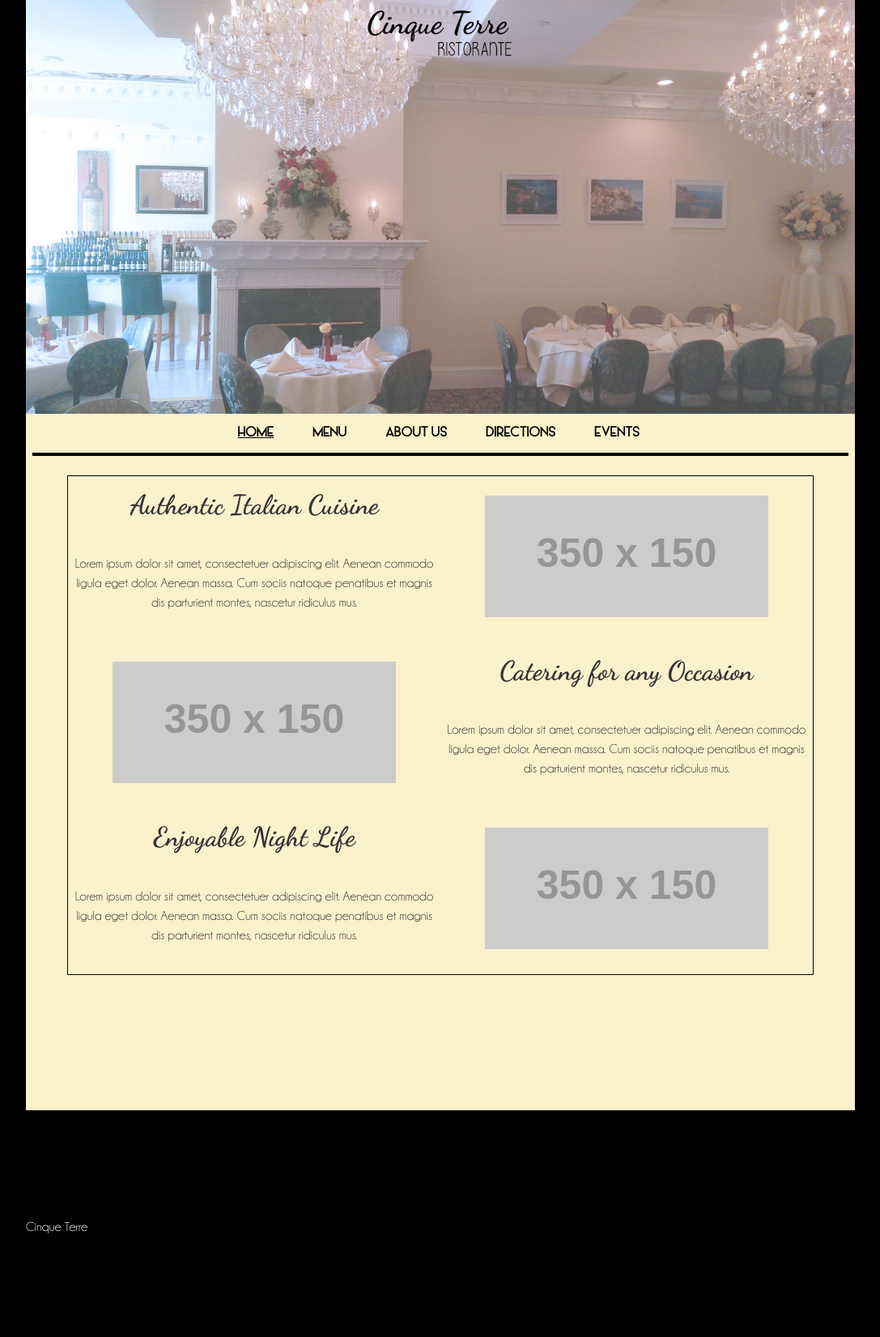
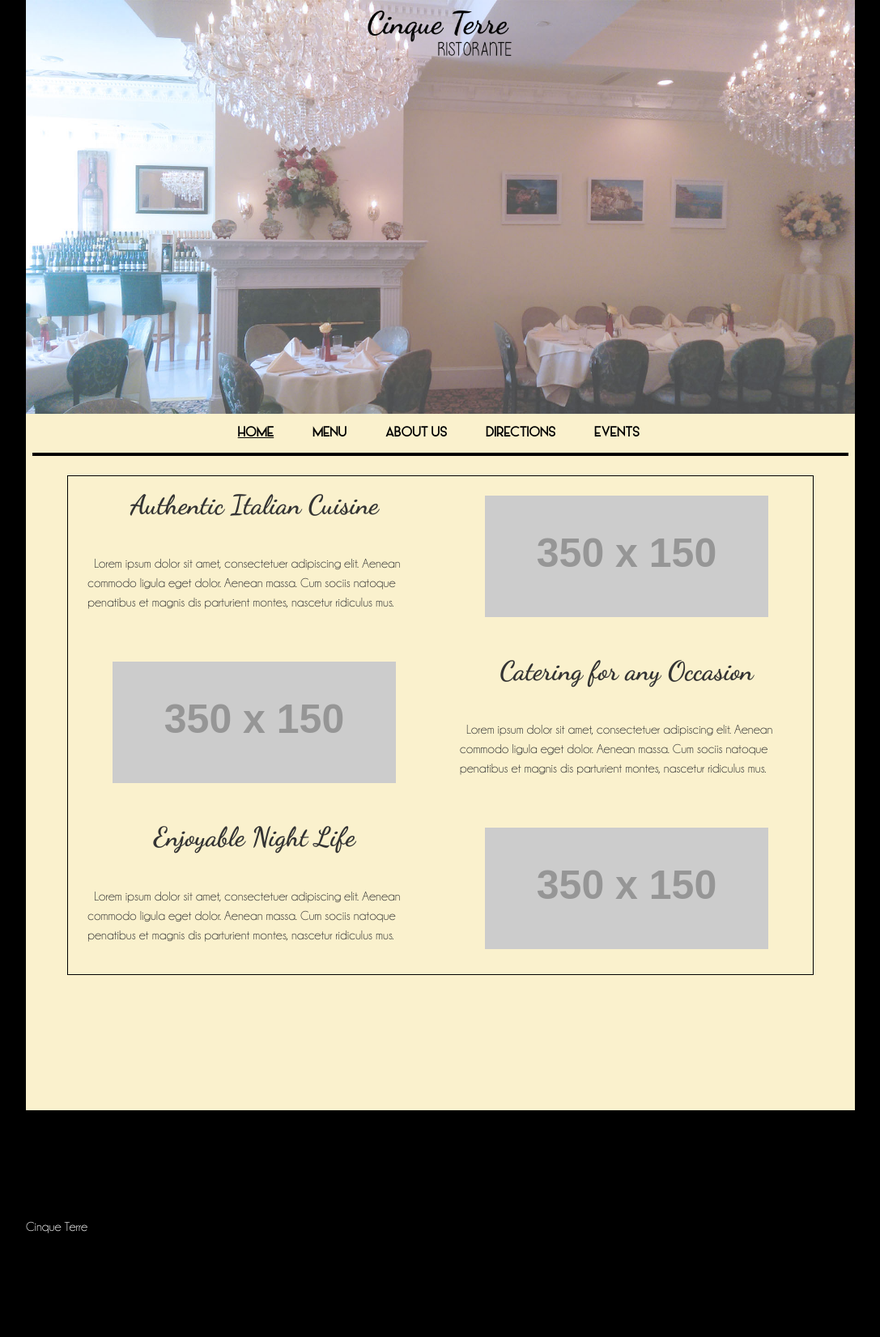
Before and after one commit to cinqueterreli/cinqueterre.github.io, a Jekyll site: the page built from 00index.html, in a window 1280 px wide. Shown: the whole page at 81% size, without its empty margins (96-1183 px from the left). Built offline with Jekyll 4.4.1, drawn with Linux system fonts in a browser that asks for light colours.

Commit message:
blurb stuff!

```diff
--- a/css/main.css
+++ b/css/main.css
@@ -193,6 +193,12 @@ td  {
 	text-align:center;
 }
 
+.promo-blurb {
+	text-align:left;
+	text-indent:.5em;
+	padding:0 1.5em;
+}
+
 
 /* -----COLUMNS----- */
 
```
